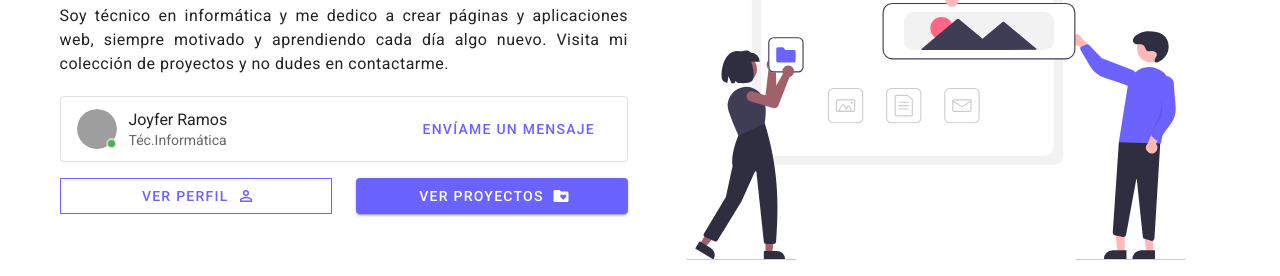
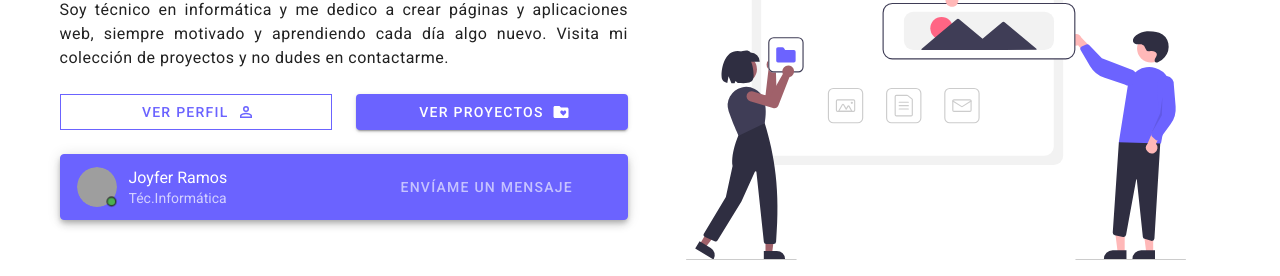
Before and after one commit to Joyfer/myweb, a Nuxt app: page / in a window 1280 px wide. Shown: the part 267-543 px from the top of the page. Built offline with nearby package versions, Linux system fonts and the light colour scheme; grey boxes are pictures that could not be loaded; what vue-typer would draw is missing.

Commit message:
Changed card style and color

```diff
--- a/components/resources/chatCard/ChatCard.vue
+++ b/components/resources/chatCard/ChatCard.vue
@@ -1,5 +1,12 @@
 <template>
-  <v-card class="" outlined width="100%" href="https://t.me/JoyferR" target="_blank">
+  <v-card
+    class=""
+    outlined
+    width="100%"
+    href="https://t.me/JoyferR"
+    target="_blank"
+    color="primary" dark elevation="5"
+      >
     <v-list-item two-line>
       <v-badge
         bordered
@@ -17,14 +24,12 @@
 
       <v-list-item-content class="ml-3 text-left">
         <v-list-item-title>Joyfer Ramos</v-list-item-title>
-        <v-list-item-subtitle>{{ $t('It') }}</v-list-item-subtitle>
+        <v-list-item-subtitle>{{ $t("It") }}</v-list-item-subtitle>
       </v-list-item-content>
       <v-list-item-action v-show="$vuetify.breakpoint.smAndUp">
-        <PrimaryButton
-          :text="$t('sendMeAMessage')"
-          :icon="telegramIcon"
-          textButton
-        />
+        <v-btn plain
+          >{{$t('sendMeAMessage')}}<v-icon right>{{ telegramIcon }}</v-icon></v-btn
+        >
       </v-list-item-action>
     </v-list-item>
   </v-card>
--- a/pages/index.vue
+++ b/pages/index.vue
@@ -14,9 +14,9 @@
           <TitleAndText
             ><template v-slot:body>{{ $t("welcome") }}</template></TitleAndText
           >
-          <ChatCard class="mt-5" />
-          <div class="full-width d-flex flex-column justify-center mt-4">
-            <v-row>
+
+          <div class="full-width d-flex flex-column justify-center">
+            <v-row class="my-3">
               <v-col cols="12" sm="6">
                 <PrimaryButton
                   :text="$t('seeProfileButton')"
@@ -35,6 +35,7 @@
                 />
               </v-col>
             </v-row>
+            <ChatCard />
           </div>
         </v-col>
         <v-col cols="12" md="6" v-show="$vuetify.breakpoint.mdAndUp">
```
